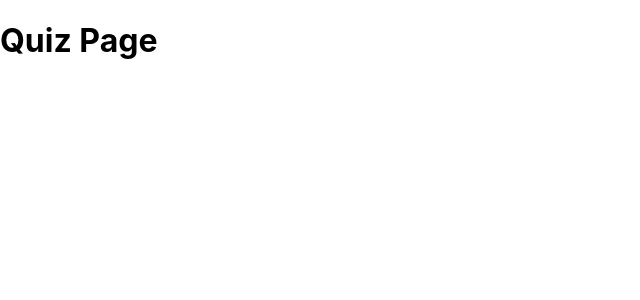
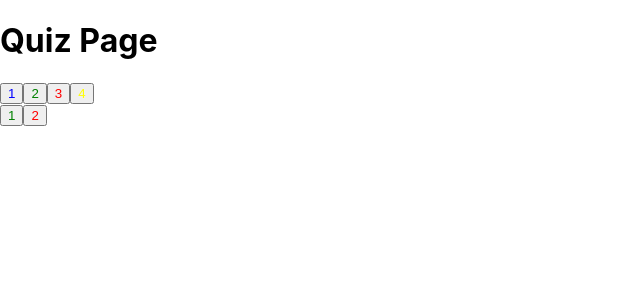
Before and after one commit to MaSsTerKidd0/SimpleKahoot, a React (Create React App) app in the folder client/: page /quiz in a window 1280 px wide. Shown: the top 300 px of the page, without its empty margins (0-640 px from the left). Built offline with nearby package versions, Linux system fonts and the light colour scheme.

Commit message:
change structure of files and start working on quiz

```diff
--- a/client/src/App.js
+++ b/client/src/App.js
@@ -1,6 +1,6 @@
 import React from "react";
 import { BrowserRouter as Router, Route, Routes } from "react-router-dom";
-import Quiz from "./components/quiz";
+import Quiz from "./components/quiz/quiz";
 
 function App() {
   return (
--- /dev/null
+++ b/client/src/components/answers/answers.css
@@ -0,0 +1,17 @@
+.blue {
+  color: blue;
+}
+.green {
+  color: green;
+}
+.red {
+  color: red;
+}
+.yellow {
+  color: yellow;
+}
+.blue .green .yellow .red {
+  display: flex;
+  flex-wrap: wrap;
+  gap: 10px;
+}
--- /dev/null
+++ b/client/src/components/answers/answers.jsx
@@ -0,0 +1,34 @@
+import React from "react";
+import PropTypes from "prop-types";
+import "./answers.css";
+
+const colors = {
+  default: ["blue", "green", "red", "yellow"],
+  trueFalse: ["green", "red"],
+};
+
+export default function Answers({ questionType, numQuestions, questionId }) {
+  const answerColors =
+    questionType === "True/False" ? colors.trueFalse : colors.default;
+  const answers = Array.from({ length: numQuestions }, (_, index) => ({
+    text: `${index + 1}`,
+    color: answerColors[index % answerColors.length],
+  }));
+
+  return (
+    <div>
+      <div>
+        {answers.map((answer, index) => (
+          <button key={index} className={answer.color}>
+            {answer.text}
+          </button>
+        ))}
+      </div>
+    </div>
+  );
+}
+Answers.propTypes = {
+  questionType: PropTypes.string.isRequired,
+  numQuestions: PropTypes.number.isRequired,
+  questionId: PropTypes.number.isRequired,
+};
--- a/client/src/components/quiz.jsx
+++ /dev/null
@@ -1,8 +0,0 @@
-import React from "react";
-export default function Quiz() {
-  return (
-    <div>
-      <h1>Quiz Page</h1>
-    </div>
-  );
-}
--- /dev/null
+++ b/client/src/components/quiz/quiz.jsx
@@ -0,0 +1,13 @@
+import React from "react";
+import Answers from "../answers/answers";
+export default function Quiz() {
+  return (
+    <div>
+      <h1>Quiz Page</h1>
+      <div>
+        <Answers questionType="Multiple Choice" numQuestions={4} />
+        <Answers questionType="True/False" numQuestions={2} />
+      </div>
+    </div>
+  );
+}
```
Also changed, not shown: client/src/components/home/home.jsx (added), client/src/components/login/login.jsx (added), client/src/components/profile/profile.jsx (added), client/src/components/register/register.jsx (added).
